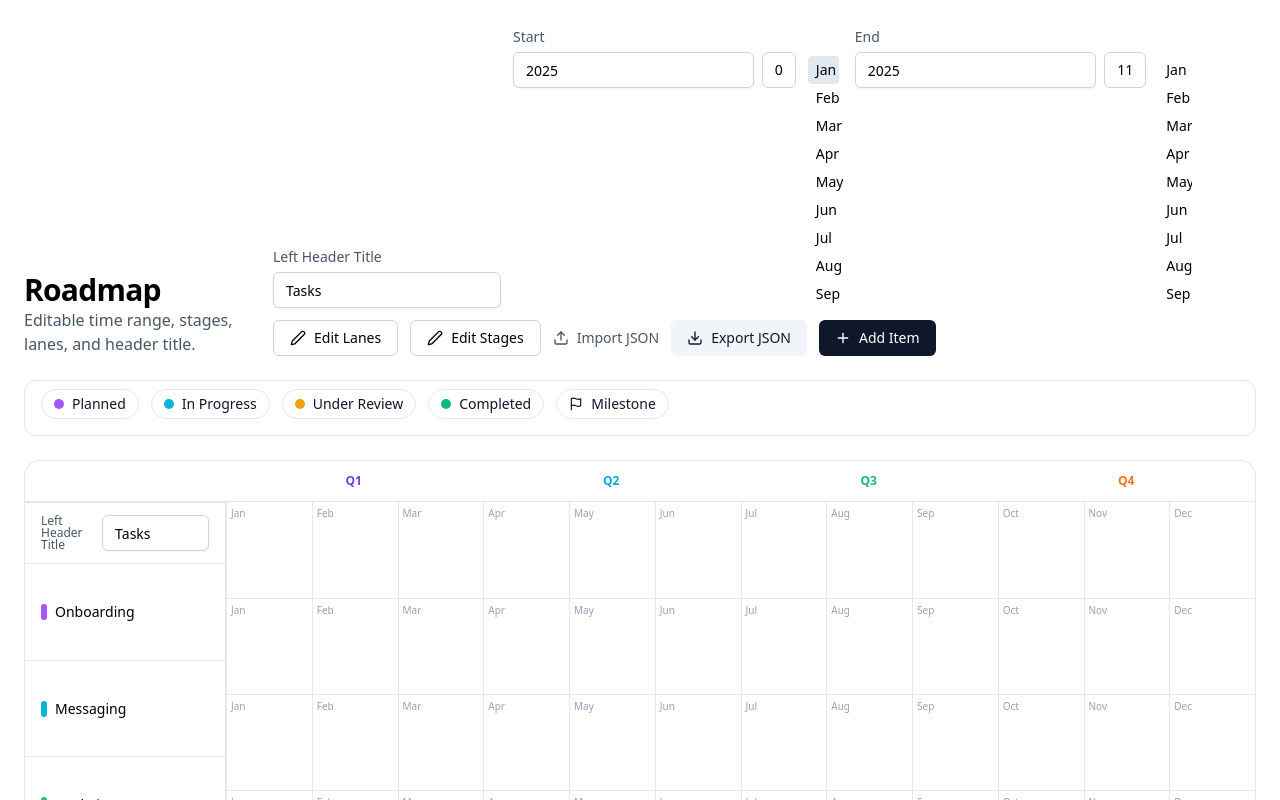
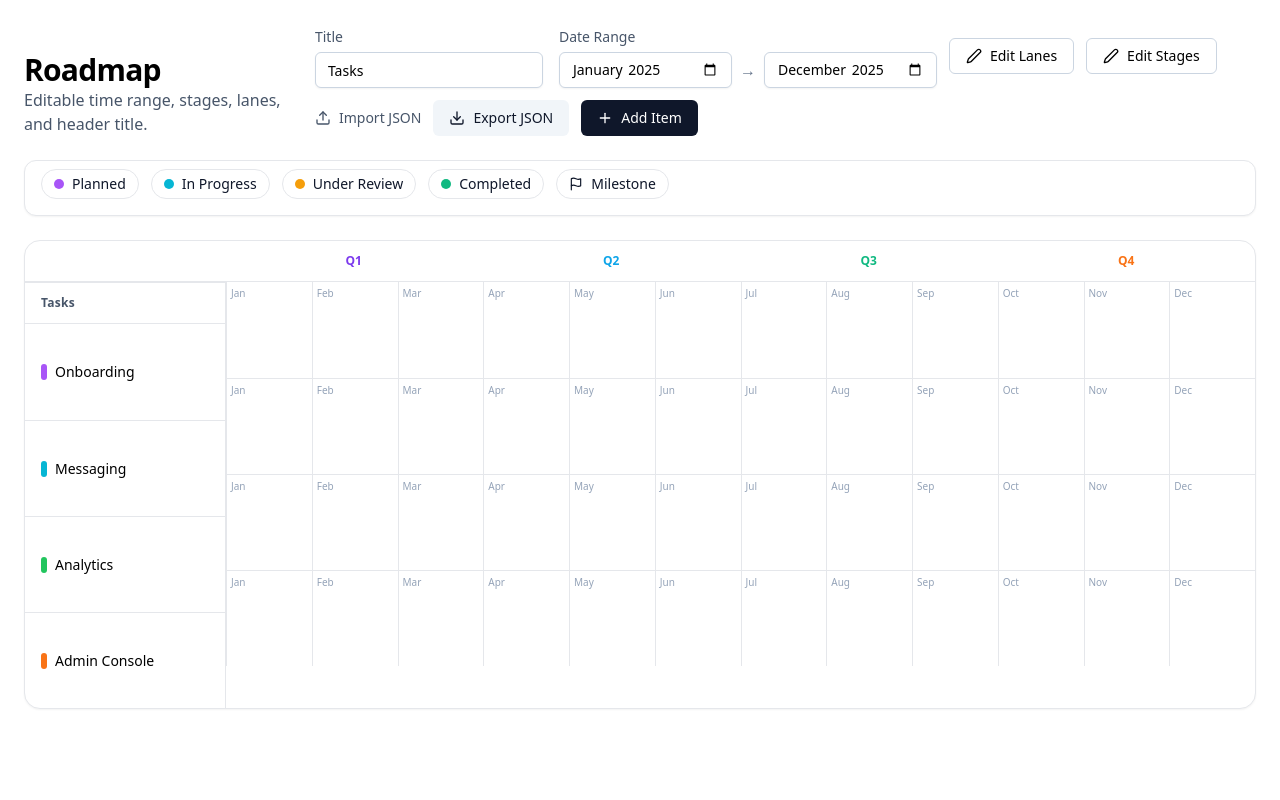
Before and after one commit to wentingsun-fun/roadmap-app, a React (Vite) app: page / in a window 1280 px wide. Shown: the top 800 px of the page. Built offline with nearby package versions, Linux system fonts and the light colour scheme; the HTML template or start-up script is replaced by a standard one.

Commit message:
TimelineControls: rename label to Title and add month date range inputs

```diff
--- a/src/RoadmapApp.tsx
+++ b/src/RoadmapApp.tsx
@@ -253,9 +253,10 @@ export default function RoadmapApp() {
           <div className="grid grid-cols-[200px_1fr]">
             {/* Left: editable header title + lanes */}
             <div className="border-t">
-              <div className="flex items-center px-4 py-3 border-b gap-2">
-                <Label className="text-xs text-slate-600">Left Header Title</Label>
-                <Input className="h-8" value={tl.leftTitle} onChange={(e: React.ChangeEvent<HTMLInputElement>)=>setTimeline({ leftTitle: e.target.value })} />
+              {/* Replaced editable Left Header Title input with static title display */}
+              {/* Renamed to Title */}
+              <div className="px-4 py-3 border-b">
+                <div className="text-xs font-semibold tracking-wide text-slate-600 truncate">{tl.leftTitle}</div>
               </div>
               {lanes.map((lane, i) => (
                 <div key={lane.id} className={`flex items-center h-24 px-4 text-sm font-medium ${i !== 0 ? "border-t" : ""}`}>
@@ -393,30 +394,26 @@ function TimelineControls({ tl, onChange }: { tl: Timeline; onChange: (patch: Pa
     if (a <= b) onChange({ startYear: sy, startMonth: sm, endYear: ey, endMonth: em });
     else onChange({ startYear: ey, startMonth: em, endYear: sy, endMonth: sm });
   }, [sy, sm, ey, em]);
+  const startValue = `${sy}-${String(sm + 1).padStart(2,'0')}`;
+  const endValue = `${ey}-${String(em + 1).padStart(2,'0')}`;
+  const onStartChange = (e: React.ChangeEvent<HTMLInputElement>) => {
+    const [y,m] = e.target.value.split('-').map(Number); if(!isNaN(y) && !isNaN(m)) { setSy(y); setSm(m-1); }
+  };
+  const onEndChange = (e: React.ChangeEvent<HTMLInputElement>) => {
+    const [y,m] = e.target.value.split('-').map(Number); if(!isNaN(y) && !isNaN(m)) { setEy(y); setEm(m-1); }
+  };
   return (
-    <div className="flex flex-wrap items-end gap-3">
+    <div className="flex flex-wrap items-end gap-4">
       <div className="space-y-1">
-        <Label className="text-sm text-slate-600">Left Header Title</Label>
+        <Label className="text-sm text-slate-600">Title</Label>
         <Input className="w-[180px] h-8" value={leftTitle} onChange={(e: React.ChangeEvent<HTMLInputElement>)=>setLeftTitle(e.target.value)} />
       </div>
       <div className="space-y-1">
-        <Label className="text-sm text-slate-600">Start</Label>
-        <div className="flex gap-2">
-          <Input type="number" className="w-[110px] h-8" value={sy} onChange={(e: React.ChangeEvent<HTMLInputElement>)=>setSy(Number(e.target.value))} />
-          <Select value={String(sm)} onValueChange={(v: string)=>setSm(Number(v))}>
-            <SelectTrigger className="w-[120px] h-8"><SelectValue placeholder="Month" /></SelectTrigger>
-            <SelectContent>{MONTHS.map((m,i)=>(<SelectItem key={m.label} value={String(i)}>{m.label}</SelectItem>))}</SelectContent>
-          </Select>
-        </div>
-      </div>
-      <div className="space-y-1">
-        <Label className="text-sm text-slate-600">End</Label>
-        <div className="flex gap-2">
-          <Input type="number" className="w-[110px] h-8" value={ey} onChange={(e: React.ChangeEvent<HTMLInputElement>)=>setEy(Number(e.target.value))} />
-          <Select value={String(em)} onValueChange={(v: string)=>setEm(Number(v))}>
-            <SelectTrigger className="w-[120px] h-8"><SelectValue placeholder="Month" /></SelectTrigger>
-            <SelectContent>{MONTHS.map((m,i)=>(<SelectItem key={m.label} value={String(i)}>{m.label}</SelectItem>))}</SelectContent>
-          </Select>
+        <Label className="text-sm text-slate-600">Date Range</Label>
+        <div className="flex items-center gap-2">
+          <Input type="month" value={startValue} onChange={onStartChange} className="h-8" />
+          <span className="text-slate-500">→</span>
+          <Input type="month" value={endValue} onChange={onEndChange} className="h-8" />
         </div>
       </div>
     </div>
```
